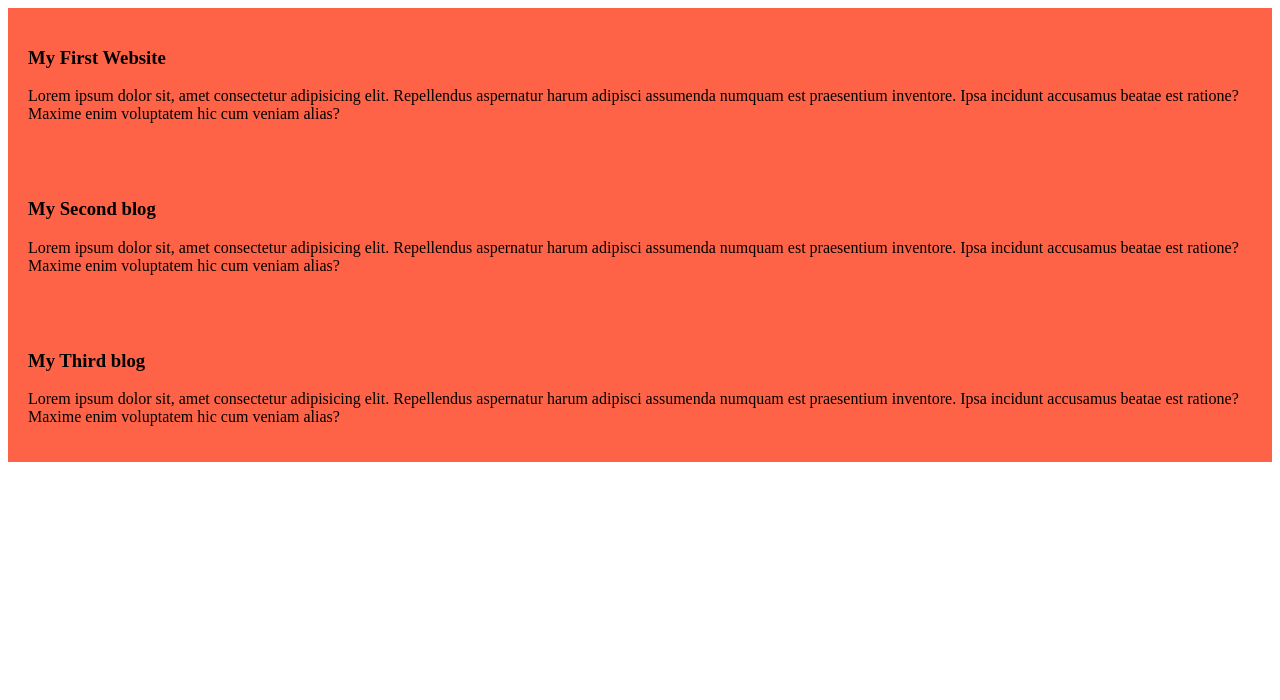
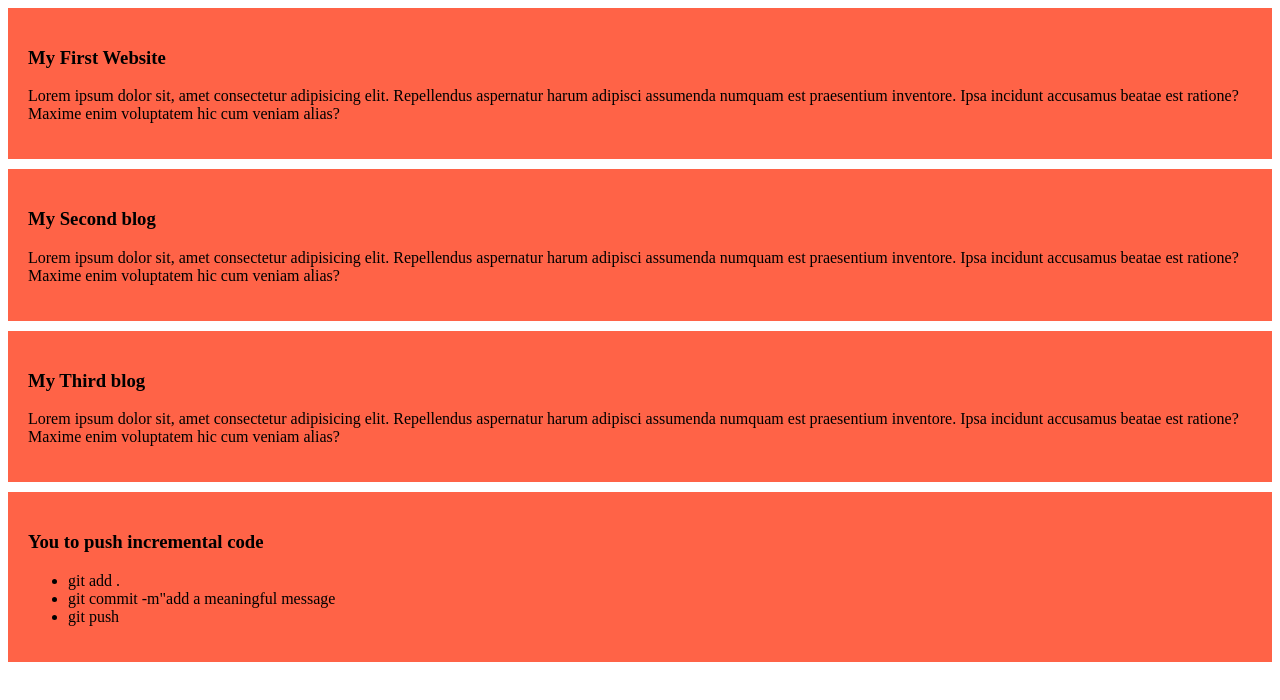
Before and after one commit to sdismailhossain68/my-simple-website, a plain HTML site: page index.html in a window 1280 px wide. Drawn offline with Linux system fonts and the light colour scheme.

Commit message:
addeda incremental code

```diff
--- a/index.html
+++ b/index.html
@@ -19,5 +19,13 @@
         <h3>My Third blog</h3>
         <p>Lorem ipsum dolor sit, amet consectetur adipisicing elit. Repellendus aspernatur harum adipisci assumenda numquam est praesentium inventore. Ipsa incidunt accusamus beatae est ratione? Maxime enim voluptatem hic cum veniam alias?</p>
     </div>
+    <div>
+        <h3>You to push incremental code</h3>
+        <ul>
+            <li>git add .</li>
+            <li>git commit -m"add a meaningful message</li>
+            <li>git push</li>
+        </ul>
+    </div>
 </body>
 </html>
--- a/styles/blog.css
+++ b/styles/blog.css
@@ -1,4 +1,5 @@
 div{
     background-color: tomato;
     padding: 20px;
+    margin-bottom: 10px;
 }
```
